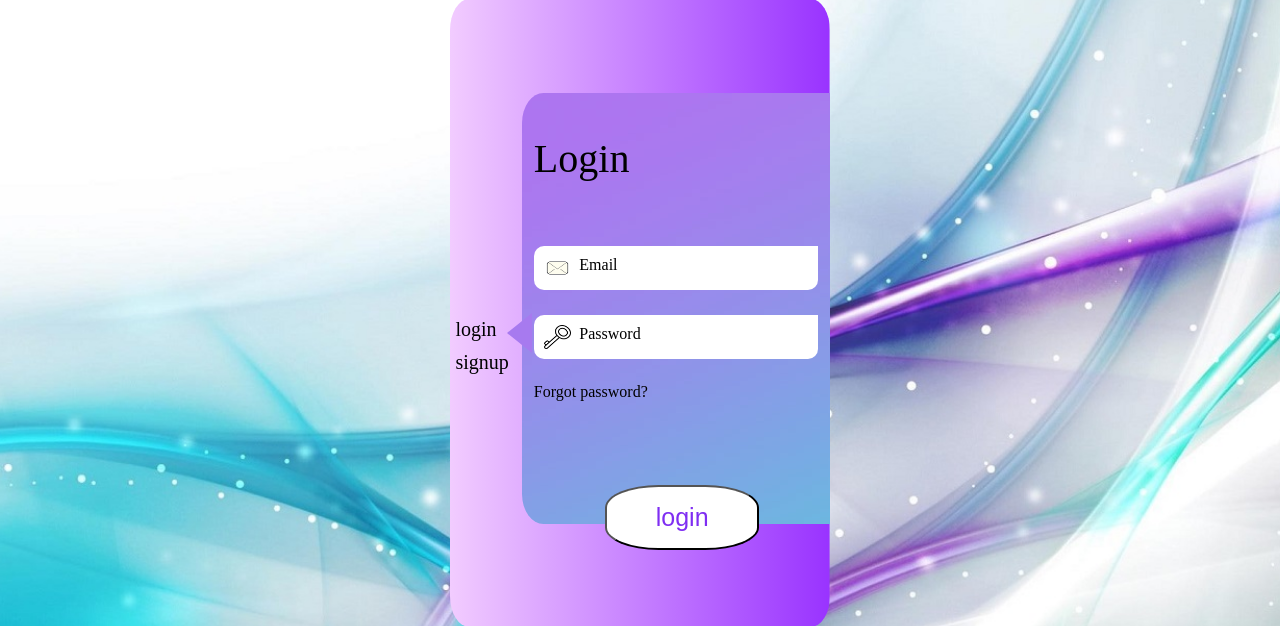
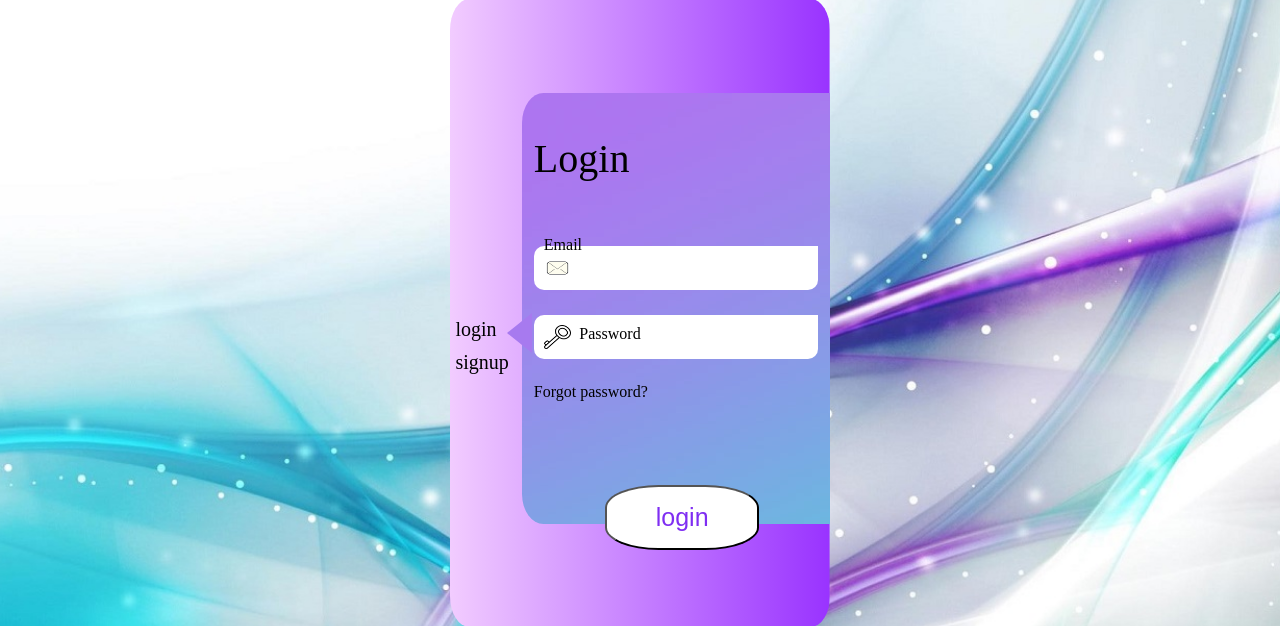
Before and after one commit to fatemeh-al/testWebsite, a Django app: page /SignupLogin/ in a window 1280 px wide. Shown: the part 87-713 px from the top of the page. Run offline with Django 3.2, Linux system fonts and the light colour scheme; some libraries are stand-ins or nearby versions.

Commit message:
add a rule for the time a input is full or valid(.input input:valid) for solving the placing over label on input data

```diff
--- a/mysite/SignupLogin/static/SignupLogin/style.css
+++ b/mysite/SignupLogin/static/SignupLogin/style.css
@@ -134,6 +134,11 @@ body{
     /* font-size: 12px; */
 }
 
+.inputs input:valid + label{
+    top: -20px;
+    left: 10px;
+}
+
 .inputs input:focus{
     border: 0;
 }
@@ -172,7 +177,3 @@ body{
     height: 50%;
     position: relative;
 }
-
-/* man raftam sham
-backgrounde container ham dorost nashod
-oono age tonesti dorost kon <3 */
```
